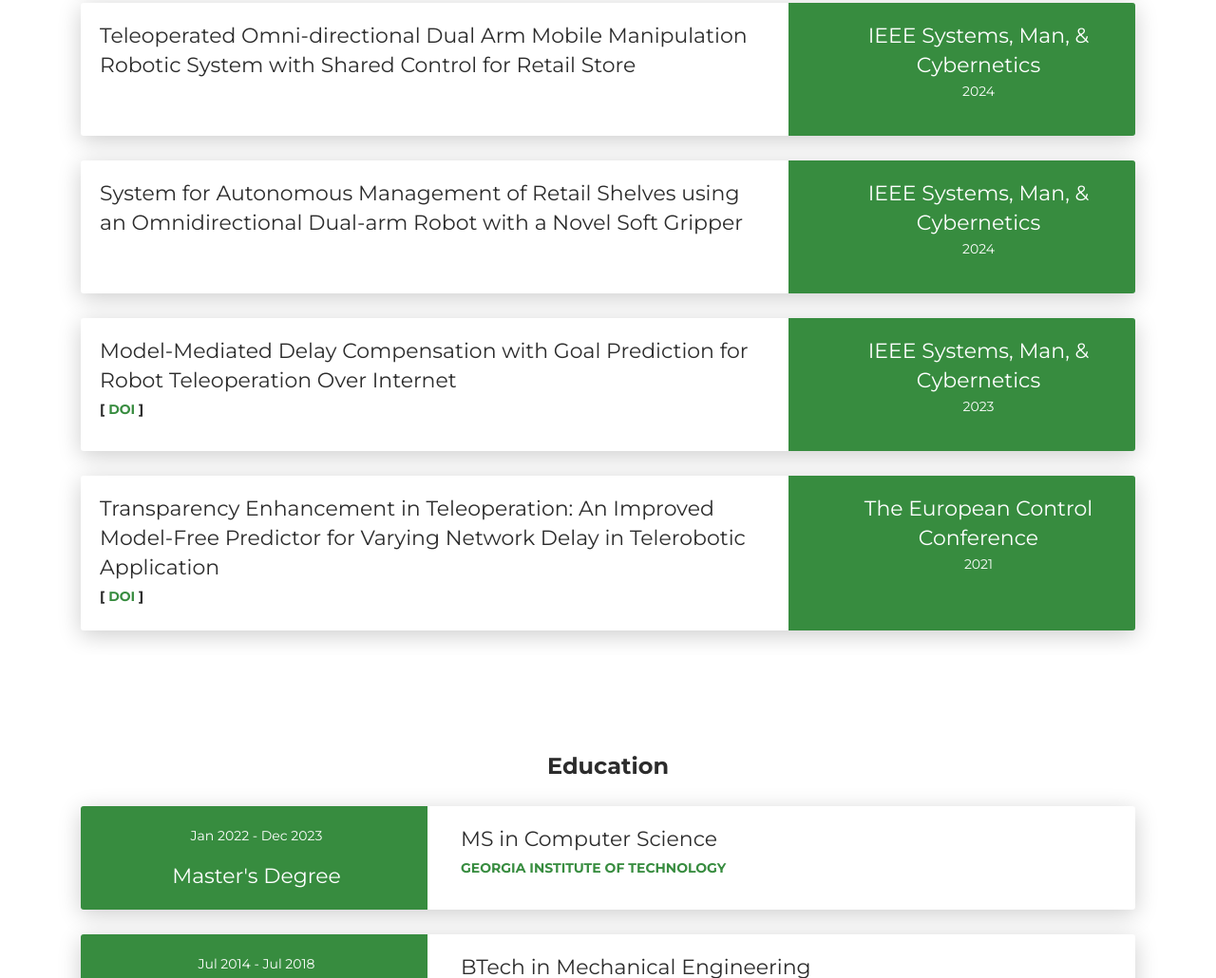
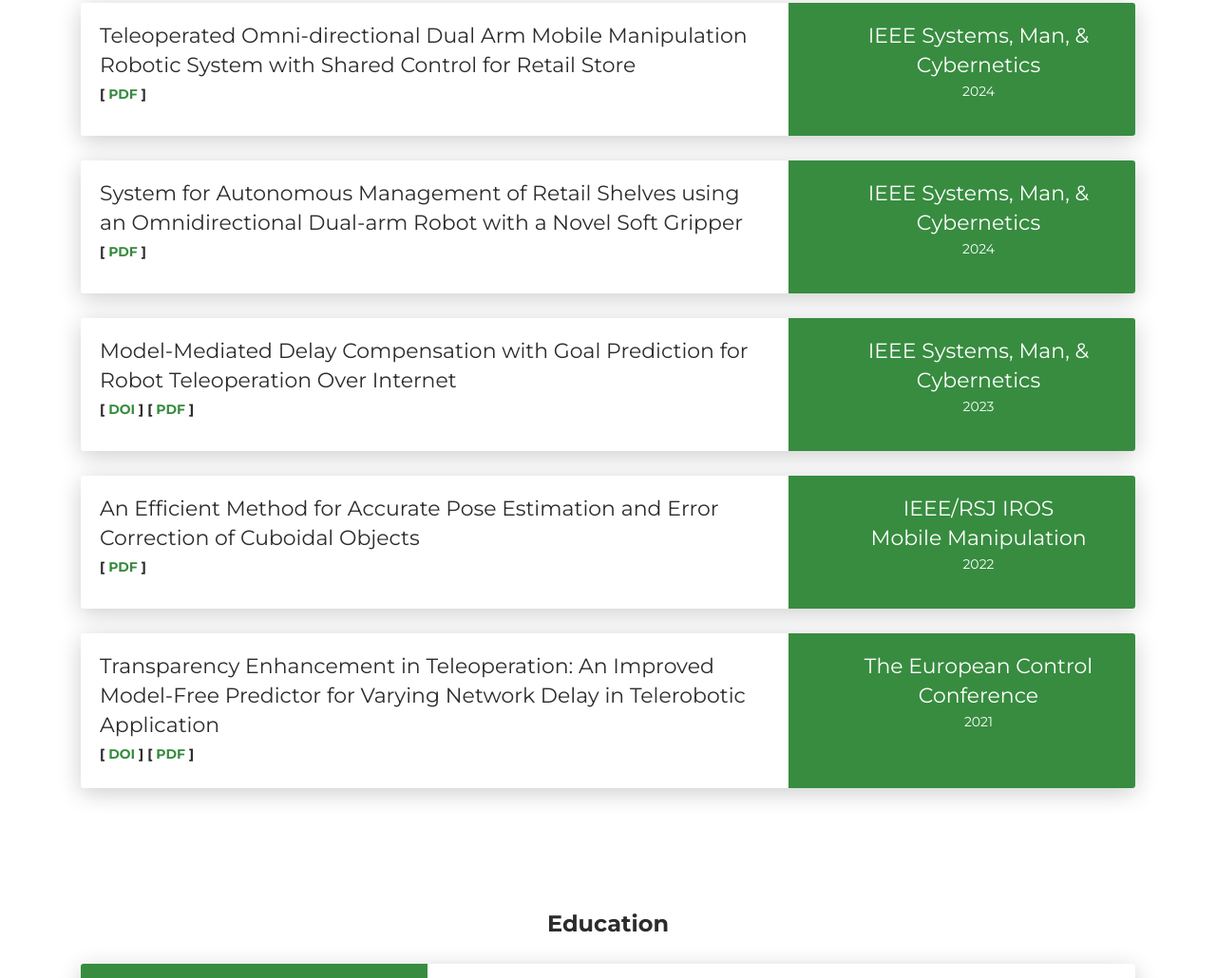
Before and after one commit to VismayVakharia/VismayVakharia.github.io, a plain HTML site: page index.html in a window 1280 px wide. Shown: the part 3509-4539 px from the top of the page at 95% size. Drawn offline with Linux system fonts and the light colour scheme.

Commit message:
Add papers pdf

```diff
--- a/index.html
+++ b/index.html
@@ -60,20 +60,20 @@
                 <p class="category text-white">Robotics Enthusiast, Researcher & Engineer</p><a
                   class="btn btn-primary smooth-scroll mr-2" href="#contact" data-aos="zoom-in"
                   data-aos-anchor="data-aos-anchor">Contact Me</a><a class="btn btn-primary" target="_blank"
-                  href="images/resume.pdf" data-aos="zoom-in" data-aos-anchor="data-aos-anchor">Resume</a>
+                  href="resources/resume.pdf" data-aos="zoom-in" data-aos-anchor="data-aos-anchor">Resume</a>
               </div>
             </div>
             <div class="section">
               <div class="container">
                 <div class="button-container">
                   <a class="btn btn-default btn-round btn-lg btn-icon"
-                    href="https://www.linkedin.com/in/vismay-vakharia/" rel="tooltip" title="Linkedin"><i
+                    href="https://www.linkedin.com/in/vismay-vakharia/" target="_blank" rel="tooltip" title="Linkedin"><i
                       class="fa-brands fa-linkedin-in fa-2x" style="position: relative; top: 25%; left: 0%"></i></i></a>
                   <a class="btn btn-default btn-round btn-lg btn-icon"
-                    href="https://scholar.google.com/citations?hl=en&user=Owl4GugAAAAJ" rel="tooltip"
+                    href="https://scholar.google.com/citations?hl=en&user=Owl4GugAAAAJ" target="_blank" rel="tooltip"
                     title="Google Scholar"><i class="fa-brands fa-google-scholar fa-2x"
                       style="position: relative; top: 25%; left: 0%"></i></a>
-                  <a class="btn btn-default btn-round btn-lg btn-icon" href="https://github.com/VismayVakharia"
+                  <a class="btn btn-default btn-round btn-lg btn-icon" href="https://github.com/VismayVakharia" target="_blank"
                     rel="tooltip" title="Github"><i class="fa-brands fa-github fa-2x"
                       style="position: relative; top: 25%; left: 0%"></i></a>
                   <!-- <a class="btn btn-default btn-round btn-lg btn-icon" href="#" rel="tooltip" title="Follow me on Instagram"><i class="fa fa-instagram"></i></a></div> -->
@@ -393,6 +393,9 @@
                       Teleoperated Omni-directional Dual Arm Mobile Manipulation Robotic System with Shared Control for
                       Retail Store
                     </h5>
+                    <h6 class="card-subtitle mb-2 text-body-secondary">[ <a
+                        href="resources/publications/2024_SMC_Shared_Autonomy.pdf" target="_blank">PDF</a> ]
+                    </h6>
                   </div>
                 </div>
                 <div class="col-md-4 bg-primary" data-aos="fade-right" data-aos-offset="50" data-aos-duration="500">
@@ -411,6 +414,9 @@
                       System for Autonomous Management of Retail Shelves using an Omnidirectional Dual-arm Robot with a
                       Novel Soft Gripper
                     </h5>
+                    <h6 class="card-subtitle mb-2 text-body-secondary">[ <a
+                        href="resources/publications/2024_SMC_Anomaly_Detection.pdf" target="_blank">PDF</a> ]
+                    </h6>
                   </div>
                 </div>
                 <div class="col-md-4 bg-primary" data-aos="fade-right" data-aos-offset="50" data-aos-duration="500">
@@ -429,7 +435,9 @@
                       Model-Mediated Delay Compensation with Goal Prediction for Robot Teleoperation Over Internet
                     </h5>
                     <h6 class="card-subtitle mb-2 text-body-secondary">[ <a
-                        href="https://doi.org/10.1109/SMC53992.2023.10394188">DOI</a> ]</h6>
+                        href="https://doi.org/10.1109/SMC53992.2023.10394188" target="_blank">DOI</a> ] [ <a
+                        href="resources/publications/2023_SMC.pdf" target="_blank">PDF</a> ]
+                    </h6>
                   </div>
                 </div>
                 <div class="col-md-4 bg-primary" data-aos="fade-right" data-aos-offset="50" data-aos-duration="500">
@@ -445,11 +453,32 @@
                 <div class="col-md-8" data-aos="fade-left" data-aos-offset="50" data-aos-duration="500">
                   <div class="card-body" style="min-height: auto;">
                     <h5 class="card-title">
+                      An Efficient Method for Accurate Pose Estimation and Error Correction of Cuboidal Objects
+                    </h5>
+                    <h6 class="card-subtitle mb-2 text-body-secondary">[ <a
+                        href="resources/publications/2022_IROS_MOMA.pdf" target="_blank">PDF</a> ]
+                    </h6>
+                  </div>
+                </div>
+                <div class="col-md-4 bg-primary" data-aos="fade-right" data-aos-offset="50" data-aos-duration="500">
+                  <div class="card-body cc-education-header" style="min-height: auto; padding-top: 20px;">
+                    <div class="h5">IEEE/RSJ IROS<br>Mobile Manipulation</div>
+                    <p>2022</p>
+                  </div>
+                </div>
+              </div>
+            </div>
+            <div class="card">
+              <div class="row">
+                <div class="col-md-8" data-aos="fade-left" data-aos-offset="50" data-aos-duration="500">
+                  <div class="card-body" style="min-height: auto;">
+                    <h5 class="card-title">
                       Transparency Enhancement in Teleoperation: An Improved Model-Free Predictor for Varying Network
                       Delay in Telerobotic Application
                     </h5>
                     <h6 class="card-subtitle mb-2 text-body-secondary">[ <a
-                        href="https://doi.org/10.23919/ECC54610.2021.9654847">DOI</a> ]
+                        href="https://doi.org/10.23919/ECC54610.2021.9654847" target="_blank">DOI</a> ] [ <a
+                        href="resources/publications/2021_ECC.pdf" target="_blank">PDF</a> ]
                     </h6>
                   </div>
                 </div>
```
Also changed, not shown: 7 other files.
